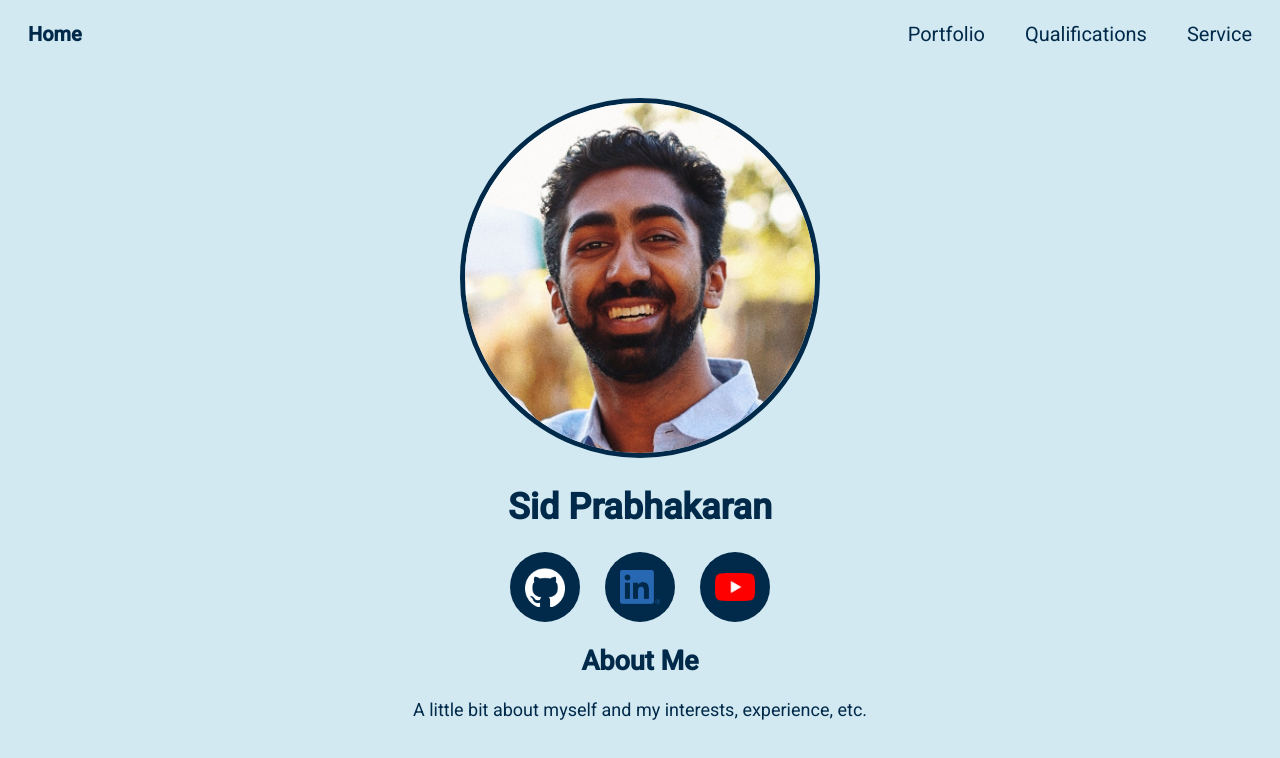
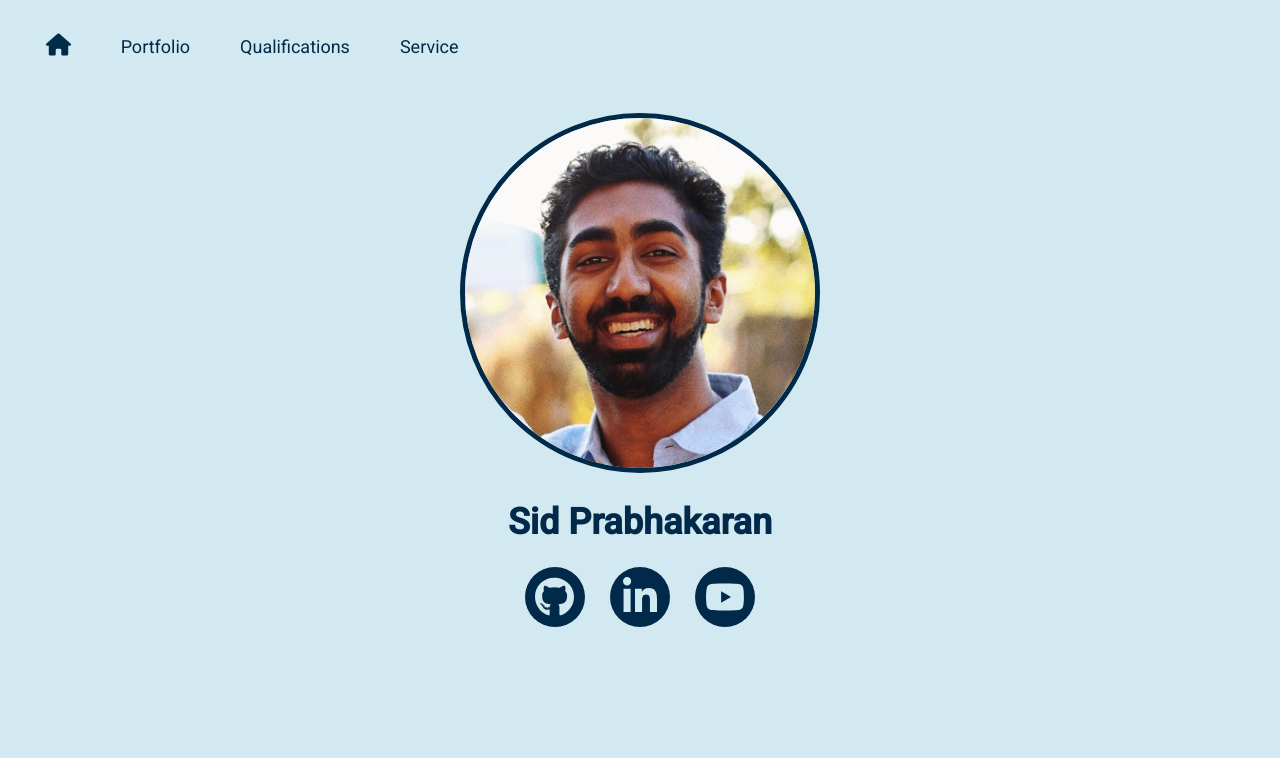
Before and after one commit to CSCE315-Spring23/CSCE_315_Prabhakaran, a plain HTML site: page index.html in a window 1280 px wide. Drawn offline with Linux system fonts and the light colour scheme.

Commit message:
redid navbar with home icon

```diff
--- a/index.html
+++ b/index.html
@@ -7,10 +7,18 @@
 <body>
     <nav class="topnav">
         <ul>
-            <li><a style="float: left;" class="active" href="index.html">Home</a></li>
-            <li><a href="service.html" href="service.html">Service</a></li>
-            <li><a href="qualifications.html" href="qualifications.html">Qualifications</a></li>
-            <li><a href="portfolio.html" href="portfolio.html">Portfolio</a></li>
+            <li><a class="active" href="index.html">
+                <img src="media/house-solid.svg">
+            </a></li>
+            <li><a href="portfolio.html" href="portfolio.html">
+                <p>Portfolio</p>
+            </a></li>
+            <li><a href="qualifications.html" href="qualifications.html">
+                <p>Qualifications</p>
+            </a></li>
+            <li><a href="service.html" href="service.html">
+                <p>Service</p>
+            </a></li>
         </ul>
     </nav>
 
@@ -19,22 +27,22 @@
         <h1><center>Sid Prabhakaran</center></h1>
         <div class="horiz">
             <a class="icon_button" href="https://github.com/bid-p">
-                <img src="media/github-mark-white.png">
+                <img src="media/github.svg">
                 <!-- <img src="media/GitHub_Logo_White.png"> -->
             </a>
             <a class="icon_button" href="https://www.linkedin.com/in/sid-prabhakaran/">
-                <img src="media/LI-In-Bug.png">
+                <img src="media/linkedin-in.svg">
             </a>
             <a class="icon_button" href="https://youtube.com/@sidpr">
-                <img src="media/yt_icon_rgb.png">
+                <img src="media/youtube.svg">
             </a>
         </div>
     </header>
 
 
-    <main>
+    <!-- <main>
         <h2>About Me</h2>
         <p>A little bit about myself and my interests, experience, etc.</p>
-    </main>
+    </main> -->
 </body>
 </html>
--- a/style.css
+++ b/style.css
@@ -1,24 +1,29 @@
 @import url('https://fonts.googleapis.com/css2?family=Roboto:wght@400;500&display=swap');
-
-.topnav {
-    margin: 0% 0%;
-    padding: 0% 0%;
-}
 
 .topnav ul{
     list-style-type: none;
-    margin: 0;
-    padding: 0;
-    overflow: hidden;
-    /* border-bottom: 1px solid #012A4A; */
+    display: flex;
+    width: auto;
+    flex-direction: row;
+    align-items: flex-start;
+    padding-left: 1%;
+}
+
+.topnav li {
+    margin: 0% 25px;
+    padding: 0% 0%;
+    align-self: center;
 }
 
 .topnav a {
-    color: #012A4A;
-    padding: 14px 20px;
     text-decoration: none;
-    font-size: 20px;
-    float: right;
+    color:  #012A4A;
+}
+
+.topnav img{
+    filter: invert(13%) sepia(75%) saturate(1235%) hue-rotate(177deg) brightness(90%) contrast(101%);
+    width: 25px;
+    height: 25px;
 }
 
 .topnav a:hover {
@@ -71,6 +76,9 @@ header img {
     height: 40px;
     object-fit: scale-down;
     border-radius: 0%;
+    border: 0px;
+    /* filter svg inner color to #d2e9f1 */
+    filter: invert(94%) sepia(12%) saturate(613%) hue-rotate(165deg) brightness(99%) contrast(91%);
 }
 
 main{
@@ -134,7 +142,6 @@ body{
     font-size: large;
     font-family: "Roboto";
 }
-
 /* https://coolors.co/palette/3e92cc-2a628f-13293d-16324f-18435a */
 /* https://coolors.co/palette/012a4a-013a63-01497c-014f86-2a6f97-2c7da0-468faf-61a5c2-89c2d9-a9d6e5 */
 /* https://mdigi.tools/color-shades/#a9d6e5 */
```
Also changed, not shown: portfolio.html (+14 -6 lines), qualifications.html (+14 -6 lines), service.html (+14 -6 lines), media/GitHub_Logo_White.png (deleted), media/LI-In-Bug.png (deleted), media/github-mark-white.png (deleted), media/github.svg (added), media/house-solid.svg (added), media/linkedin-in.svg (added), media/youtube.svg (added), media/yt_icon_rgb.png (deleted).
